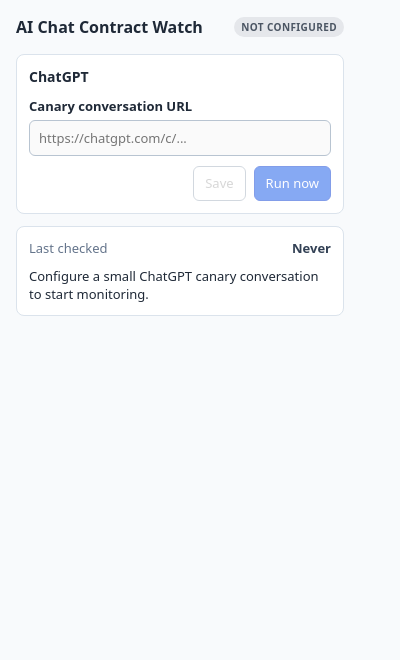
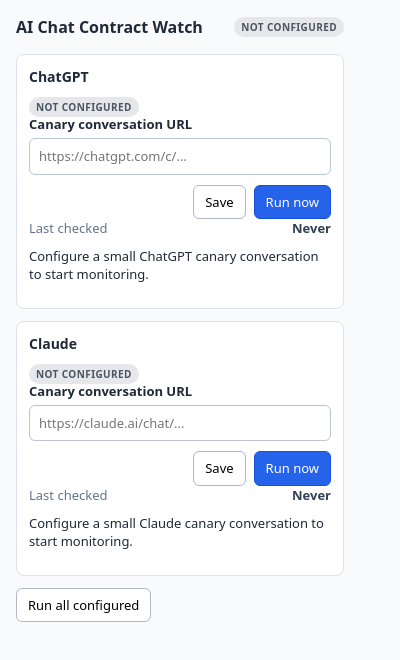
Before and after one commit to alexey-sirotin/ai-chat-contract-watch, a browser extension: page popup.html in a window 400 px wide. Drawn offline with Linux system fonts and the light colour scheme.

Commit message:
Show ChatGPT and Claude canaries in popup

```diff
--- a/popup.html
+++ b/popup.html
@@ -10,30 +10,62 @@
   <main>
     <header>
       <h1>AI Chat Contract Watch</h1>
-      <span id="status" class="status status-neutral">NOT CONFIGURED</span>
+      <span id="overall-status" class="status status-neutral">NOT CONFIGURED</span>
     </header>
 
-    <section>
-      <h2>ChatGPT</h2>
-      <label for="conversation-url">Canary conversation URL</label>
+    <section class="provider" data-provider="chatgpt">
+      <div class="provider-title">
+        <h2>ChatGPT</h2>
+        <span class="provider-status status status-neutral">NOT CONFIGURED</span>
+      </div>
+      <label for="chatgpt-url">Canary conversation URL</label>
       <input
-        id="conversation-url"
+        id="chatgpt-url"
+        class="conversation-url"
         type="url"
         placeholder="https://chatgpt.com/c/..."
         autocomplete="off"
         spellcheck="false"
       >
       <div class="buttons">
-        <button id="save" type="button">Save</button>
-        <button id="run" type="button" class="primary">Run now</button>
+        <button class="save" type="button">Save</button>
+        <button class="run primary" type="button">Run now</button>
+      </div>
+      <div class="result">
+        <div class="row"><span>Last checked</span><strong class="checked-at">Never</strong></div>
+        <p class="summary">Configure a small ChatGPT canary conversation to start monitoring.</p>
+        <pre class="details" hidden></pre>
       </div>
     </section>
 
-    <section class="result">
-      <div class="row"><span>Last checked</span><strong id="checked-at">Never</strong></div>
-      <p id="summary">Configure a small ChatGPT canary conversation to start monitoring.</p>
-      <pre id="details" hidden></pre>
+    <section class="provider" data-provider="claude">
+      <div class="provider-title">
+        <h2>Claude</h2>
+        <span class="provider-status status status-neutral">NOT CONFIGURED</span>
+      </div>
+      <label for="claude-url">Canary conversation URL</label>
+      <input
+        id="claude-url"
+        class="conversation-url"
+        type="url"
+        placeholder="https://claude.ai/chat/..."
+        autocomplete="off"
+        spellcheck="false"
+      >
+      <div class="buttons">
+        <button class="save" type="button">Save</button>
+        <button class="run primary" type="button">Run now</button>
+      </div>
+      <div class="result">
+        <div class="row"><span>Last checked</span><strong class="checked-at">Never</strong></div>
+        <p class="summary">Configure a small Claude canary conversation to start monitoring.</p>
+        <pre class="details" hidden></pre>
+      </div>
     </section>
+
+    <div class="footer-actions">
+      <button id="run-all" type="button">Run all configured</button>
+    </div>
 
     <p id="error" class="error" hidden></p>
   </main>
```
